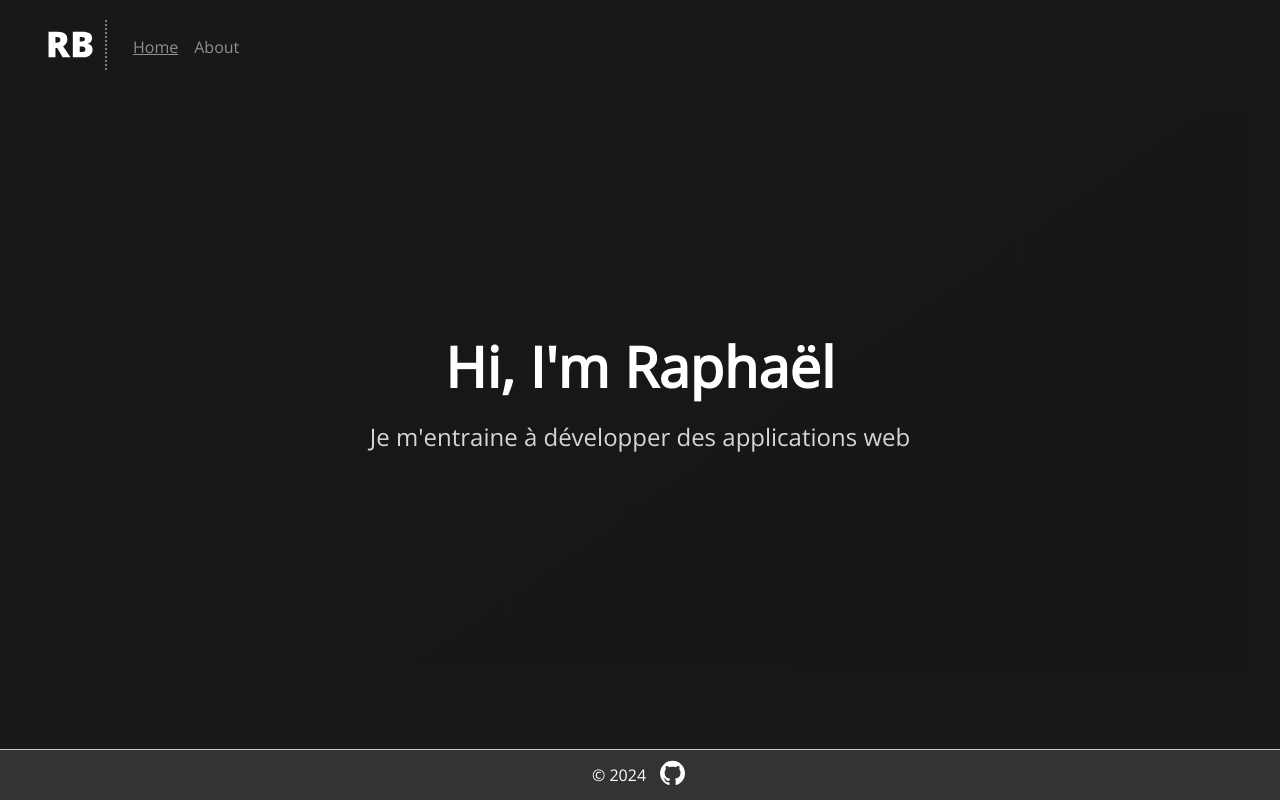
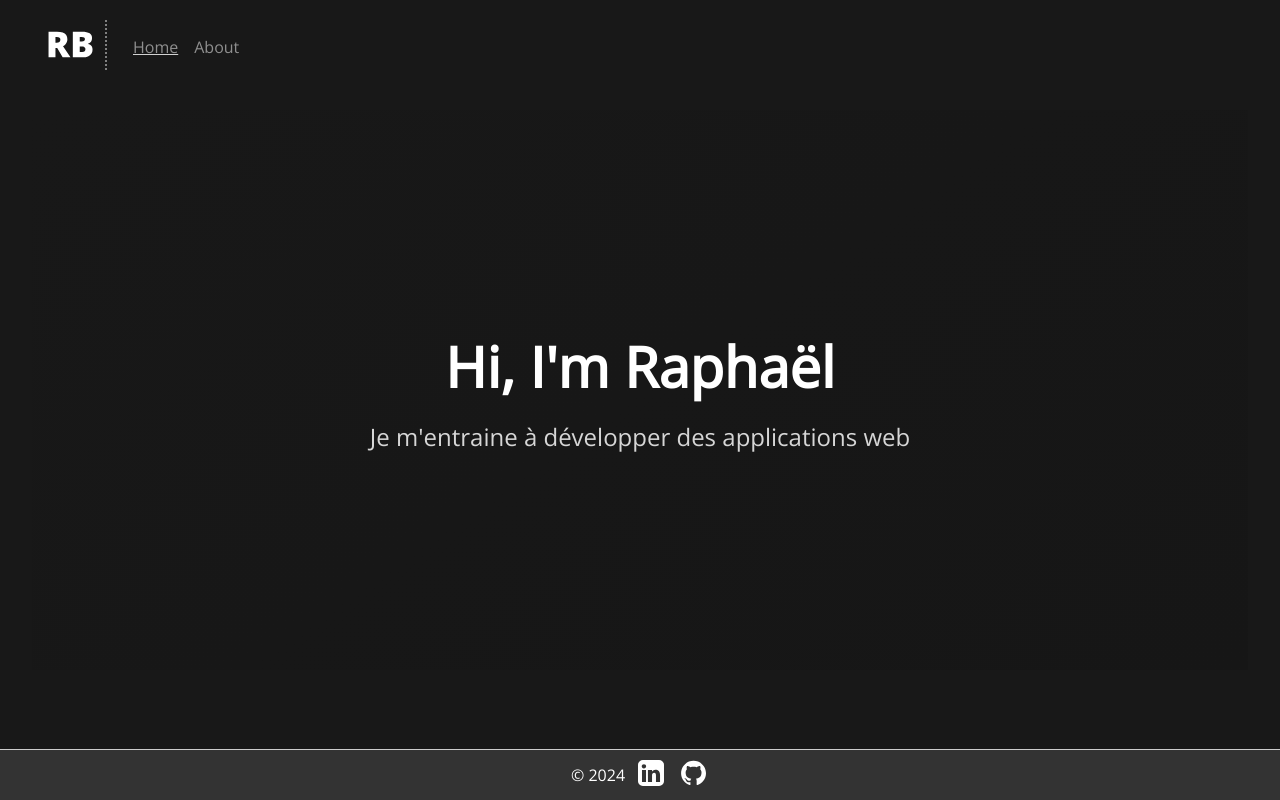
Before and after one commit to raphbag/raphbag.github.io, a Vue app: page / in a window 1280 px wide. Built offline with nearby package versions, Linux system fonts and the light colour scheme.

Commit message:
update footer

```diff
--- a/src/components/Footer.vue
+++ b/src/components/Footer.vue
@@ -3,6 +3,9 @@
     <footer>
       <p>© {{ new Date().getFullYear() }}</p>
       <a href="https://github.com/raphbag" target="_blank">
+        <img src="/src/assets/linkedin.svg" width="26px" alt="Icon LinkedIn" />
+      </a>
+      <a href="???" target="_blank">
         <img src="/src/assets/github.svg" width="26px " alt="Icon Github" />
       </a>
     </footer>
@@ -23,7 +26,7 @@ footer {
   height: 50px;
 }
 
-p {
-  margin-right: 10px;
+img {
+  margin-left: 10px;
 }
 </style>
--- a/src/components/Header.vue
+++ b/src/components/Header.vue
@@ -36,7 +36,7 @@ nav > a:hover {
 }
 
 .active {
-  text-decoration: underline;
+  text-decoration: underline rgba(255, 255, 255, 0.8);
 }
 
 img {
```
Also changed, not shown: src/assets/linkedin.svg (added).
